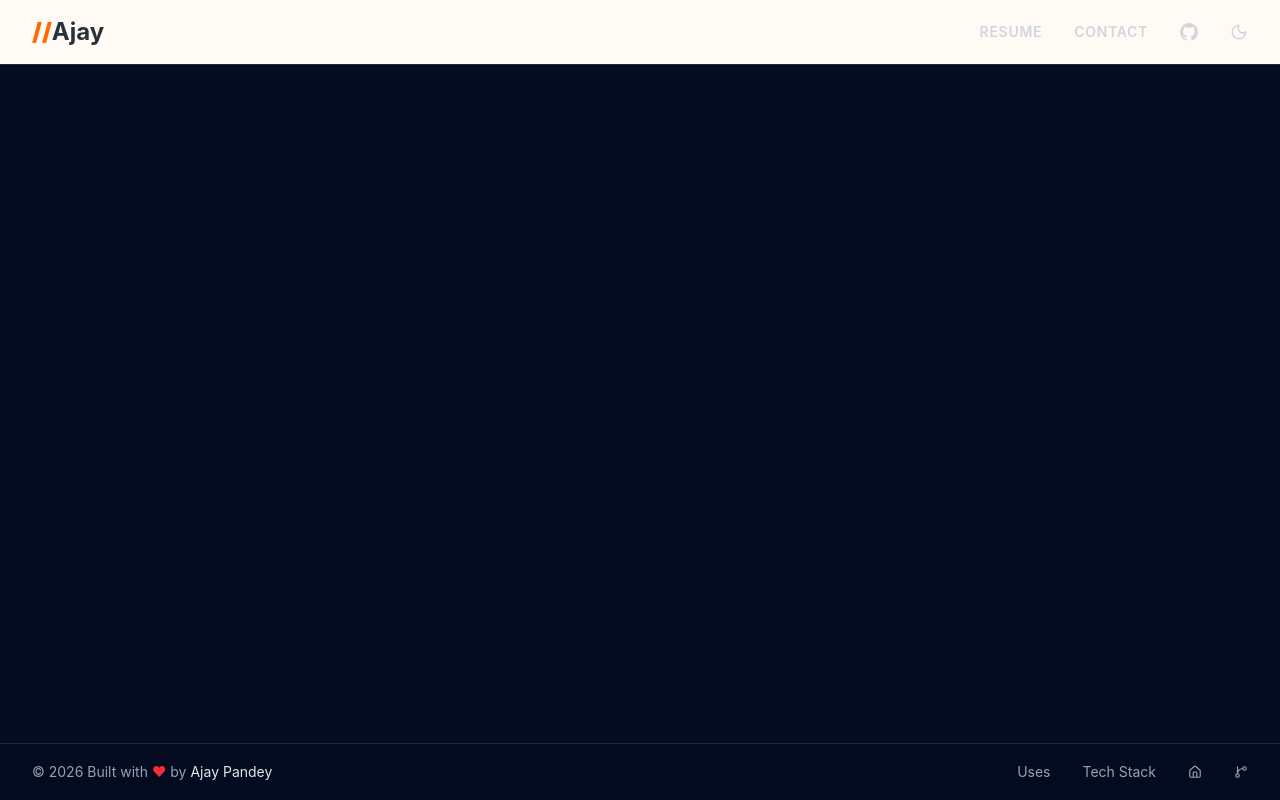
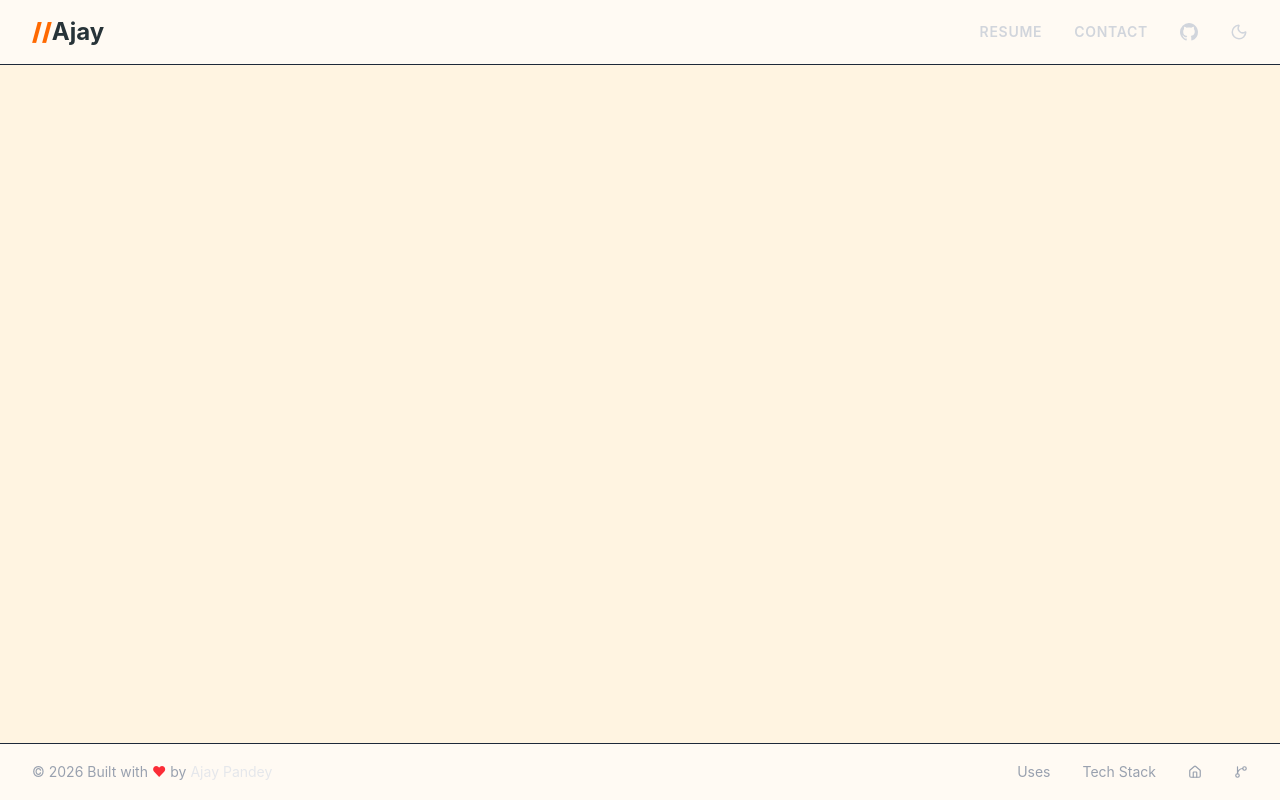
Before and after one commit to devajaypndey/portfolio-website, a React (Vite) app: page / in a window 1280 px wide. Built offline with nearby package versions, Linux system fonts and the light colour scheme.

Commit message:
minor  fix

```diff
--- a/src/App.jsx
+++ b/src/App.jsx
@@ -3,7 +3,7 @@ import Footer from "./components/Footer";
 
 function App() {
   return (
-    <div className="min-h-screen flex flex-col bg-[#020B1F]">
+    <div className="min-h-screen flex flex-col bg-[#FFF4E1]">
 
       <Navbar />
 
--- a/src/components/Footer.jsx
+++ b/src/components/Footer.jsx
@@ -2,7 +2,7 @@ import { Home, GitBranch } from "lucide-react";
 
 export default function Footer() {
   return (
-    <footer className="bg-[#020B1F] border-t border-gray-800">
+    <footer className="bg-[#FFFAF3] border-t border-gray-800">
       <div className="max-w-7xl mx-auto px-6 lg:px-8">
         <div className="flex flex-col md:flex-row items-center justify-between h-14 text-sm">
 
```
